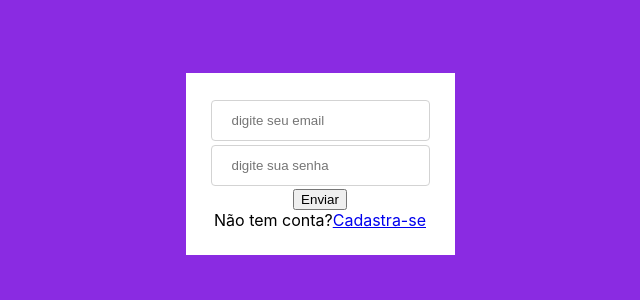
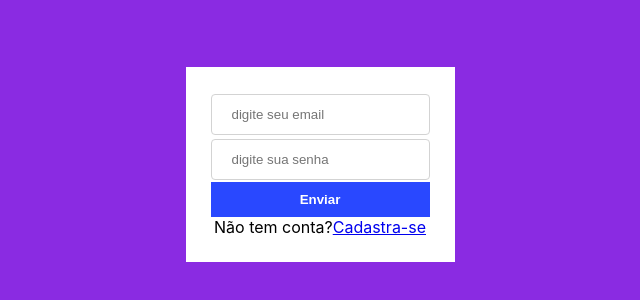
Before and after one commit to AndersonKV/react_js_2FA, a React (Create React App) app: page /sign_in in a window 1280 px wide. Shown: the part 236-536 px from the top of the page, without its empty margins (320-960 px from the left). Built offline with nearby package versions, Linux system fonts and the light colour scheme.

Commit message:
styled button

```diff
--- a/src/compomnents/button/index.tsx
+++ b/src/compomnents/button/index.tsx
@@ -1,7 +1,14 @@
+import { StyledButton } from './styles';
+
 interface Props {
   type: 'button' | 'reset' | 'submit';
   name: string;
+  color: string;
 }
-export function Button({ type, name }: Props) {
-  return <button type={type}>{name}</button>;
+export function Button({ type, name, color }: Props) {
+  return (
+    <StyledButton theme={color} type={type}>
+      {name}
+    </StyledButton>
+  );
 }
--- /dev/null
+++ b/src/compomnents/button/styles.ts
@@ -0,0 +1,14 @@
+import styled from 'styled-components';
+
+
+export const StyledButton = styled.button`
+  padding: 10px;
+  width: 100%;
+  font-weight: bold;
+  cursor: pointer;
+   color: #fff;
+  border: none;
+
+  background-color: ${props => props.theme};
+
+`;
--- a/src/pages/SignIn/index.tsx
+++ b/src/pages/SignIn/index.tsx
@@ -33,7 +33,7 @@ export function SignIn() {
           placeholder={'digite sua senha'}
         />
 
-        <Button name="Enviar" type="submit" />
+        <Button color="#2948ff" name="Enviar" type="submit" />
 
         <div>
           <span>Não tem conta?</span>
--- a/src/pages/SignUp/index.tsx
+++ b/src/pages/SignUp/index.tsx
@@ -31,7 +31,7 @@ export function SignUp() {
         placeholder={'Senha de confirmação'}
       />
 
-      <Button name="Enviar" type="submit" />
+      <Button color="#2948ff" name="Enviar" type="submit" />
       <div>
         <span>Tem uma conta?</span>
         <Link to="/sign_in">Conecte-se</Link>
```
